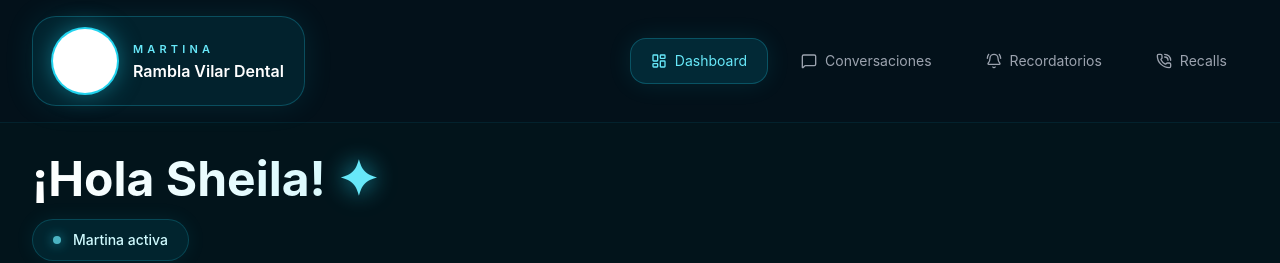
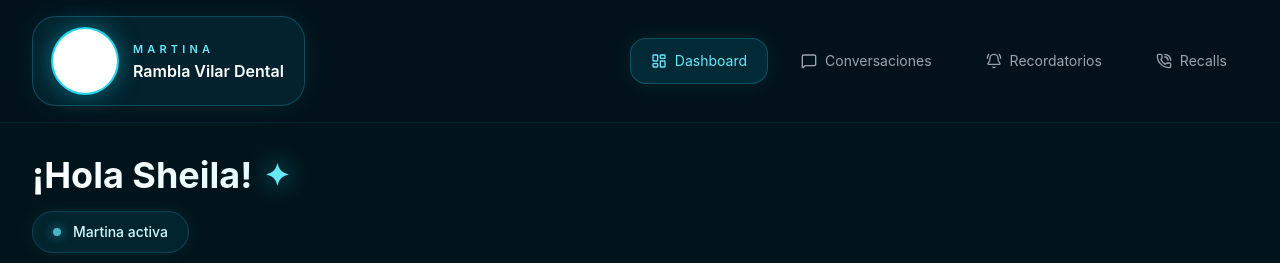
Before and after one commit to martina-asistant/martina-panel, a Next.js app: page /dashboard in a window 1280 px wide. Shown: the top 263 px of the page. Built offline with nearby package versions, Linux system fonts and the light colour scheme; no server answers; the database is empty.

Commit message:
Update DashboardClient.tsx

```diff
--- a/components/dashboard/DashboardClient.tsx
+++ b/components/dashboard/DashboardClient.tsx
@@ -198,7 +198,7 @@ const DashboardClient = ({
             flex
             items-center
             gap-3
-            text-5xl
+            text-4xl
             font-bold
             bg-gradient-to-r
             from-white
@@ -210,7 +210,7 @@ const DashboardClient = ({
         >
           ¡Hola Sheila!
 
-          <span className="text-cyan-300 drop-shadow-[0_0_12px_rgba(34,211,238,.8)]">
+          <span className="text-cyan-300 text-3xl drop-shadow-[0_0_12px_rgba(34,211,238,.8)]">
             ✦
           </span>
         </h1>
```
